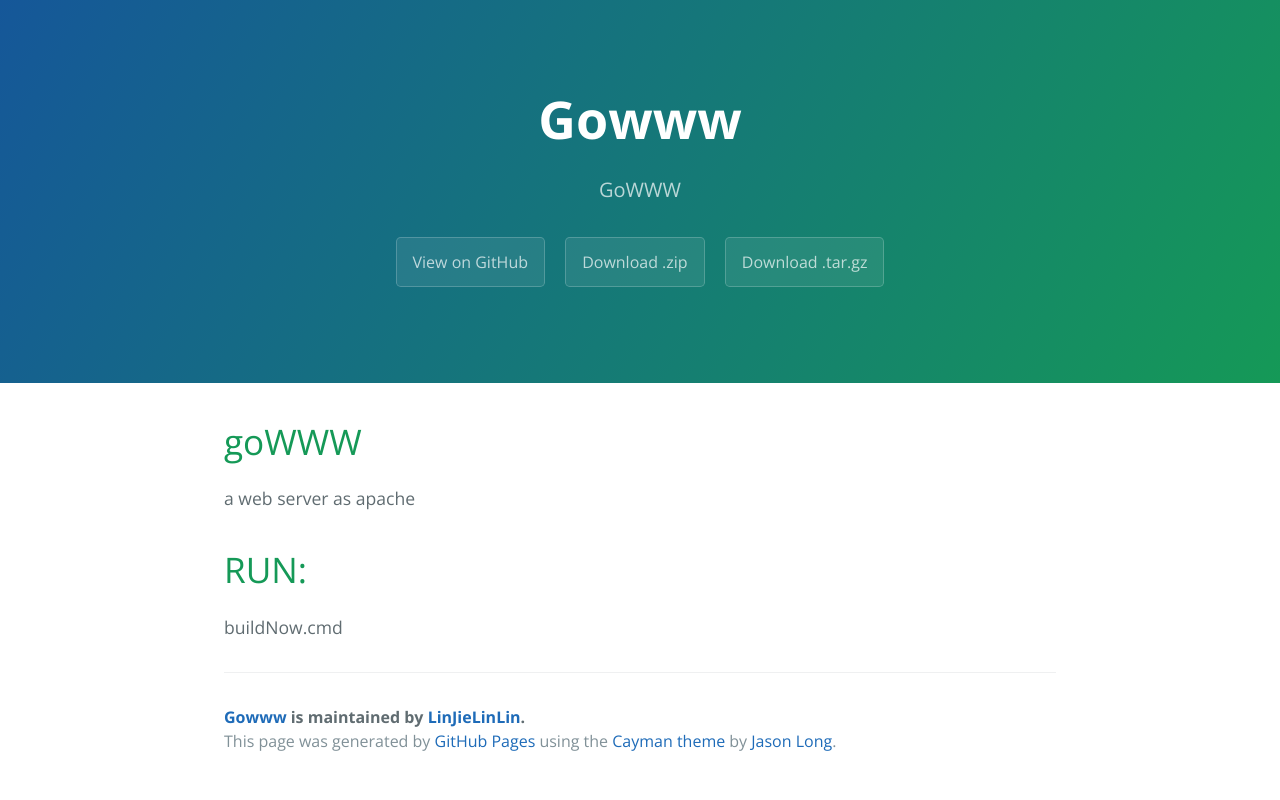
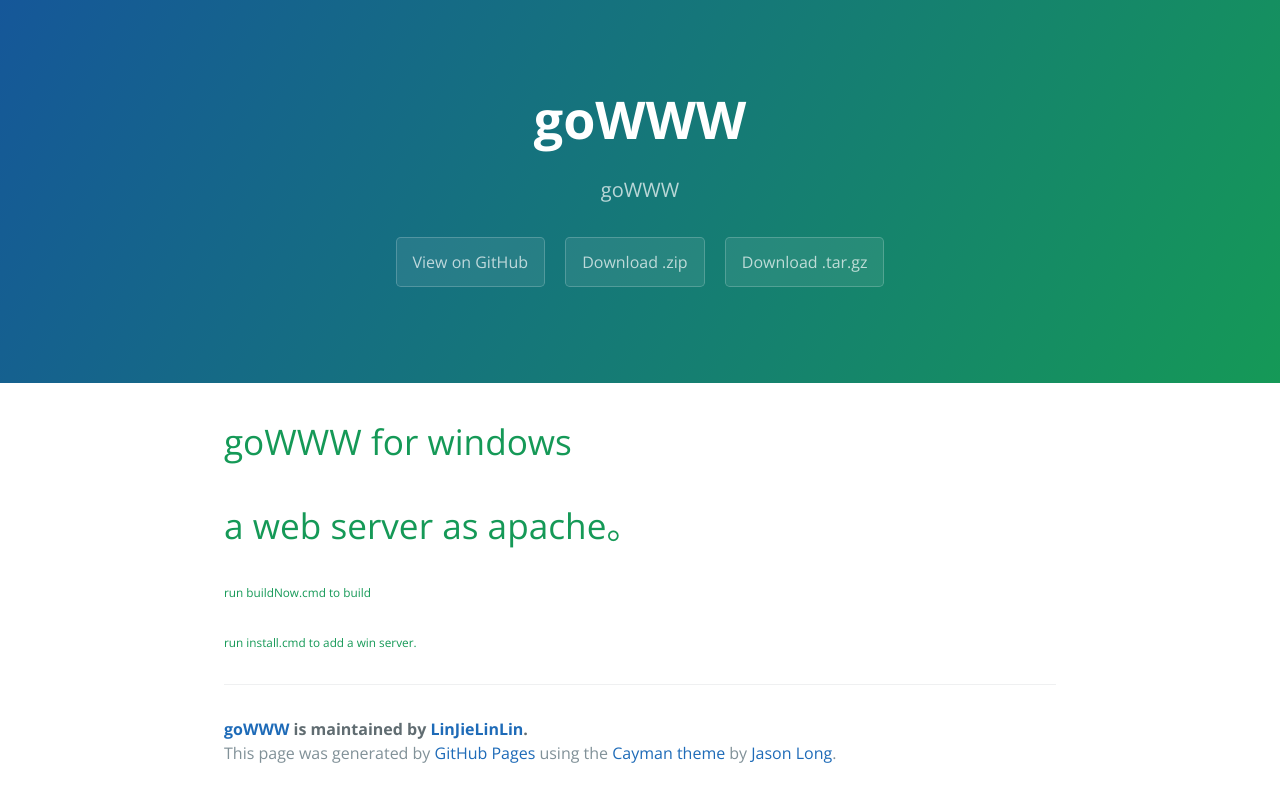
Before and after one commit to LinJieLinLin/goWWW, a plain HTML site: page index.html in a window 1280 px wide. Drawn offline with nearby package versions, Linux system fonts and the light colour scheme.

```diff
--- a/index.html
+++ b/index.html
@@ -2,7 +2,7 @@
 <html lang="en-us">
   <head>
     <meta charset="UTF-8">
-    <title>Gowww by LinJieLinLin</title>
+    <title>goWWW by LinJieLinLin</title>
     <meta name="viewport" content="width=device-width, initial-scale=1">
     <link rel="stylesheet" type="text/css" href="stylesheets/normalize.css" media="screen">
     <link href='https://fonts.googleapis.com/css?family=Open+Sans:400,700' rel='stylesheet' type='text/css'>
@@ -11,8 +11,8 @@
   </head>
   <body>
     <section class="page-header">
-      <h1 class="project-name">Gowww</h1>
-      <h2 class="project-tagline">GoWWW</h2>
+      <h1 class="project-name">goWWW</h1>
+      <h2 class="project-tagline">goWWW</h2>
       <a href="https://github.com/LinJieLinLin/goWWW" class="btn">View on GitHub</a>
       <a href="https://github.com/LinJieLinLin/goWWW/zipball/master" class="btn">Download .zip</a>
       <a href="https://github.com/LinJieLinLin/goWWW/tarball/master" class="btn">Download .tar.gz</a>
@@ -20,17 +20,19 @@
 
     <section class="main-content">
       <h1>
-<a id="gowww" class="anchor" href="#gowww" aria-hidden="true"><span class="octicon octicon-link"></span></a>goWWW</h1>
-
-<p>a web server as apache</p>
+<a id="gowww-for-windows" class="anchor" href="#gowww-for-windows" aria-hidden="true"><span class="octicon octicon-link"></span></a>goWWW for windows</h1>
 
 <h1>
-<a id="run" class="anchor" href="#run" aria-hidden="true"><span class="octicon octicon-link"></span></a>RUN:</h1>
+<a id="a-web-server-as-apache" class="anchor" href="#a-web-server-as-apache" aria-hidden="true"><span class="octicon octicon-link"></span></a>a web server as apache。</h1>
 
-<p>buildNow.cmd</p>
+<h6>
+<a id="run-buildnowcmd-to-build" class="anchor" href="#run-buildnowcmd-to-build" aria-hidden="true"><span class="octicon octicon-link"></span></a>run buildNow.cmd to build</h6>
+
+<h6>
+<a id="run-installcmd-to-add-a-win-server" class="anchor" href="#run-installcmd-to-add-a-win-server" aria-hidden="true"><span class="octicon octicon-link"></span></a>run install.cmd to add a win server.</h6>
 
       <footer class="site-footer">
-        <span class="site-footer-owner"><a href="https://github.com/LinJieLinLin/goWWW">Gowww</a> is maintained by <a href="https://github.com/LinJieLinLin">LinJieLinLin</a>.</span>
+        <span class="site-footer-owner"><a href="https://github.com/LinJieLinLin/goWWW">goWWW</a> is maintained by <a href="https://github.com/LinJieLinLin">LinJieLinLin</a>.</span>
 
         <span class="site-footer-credits">This page was generated by <a href="https://pages.github.com">GitHub Pages</a> using the <a href="https://github.com/jasonlong/cayman-theme">Cayman theme</a> by <a href="https://twitter.com/jasonlong">Jason Long</a>.</span>
       </footer>
--- a/params.json
+++ b/params.json
@@ -1 +1 @@
-{"name":"Gowww","tagline":"GoWWW","body":"# goWWW\r\na web server as apache\r\n# RUN:\r\nbuildNow.cmd\r\n","google":"","note":"Don't delete this file! It's used internally to help with page regeneration."}
+{"name":"goWWW","tagline":"goWWW","body":"# goWWW for windows \r\n# a web server as apache。\r\n###### run buildNow.cmd to build\r\n###### run install.cmd to add a win server.\r\n","google":"","note":"Don't delete this file! It's used internally to help with page regeneration."}
```
